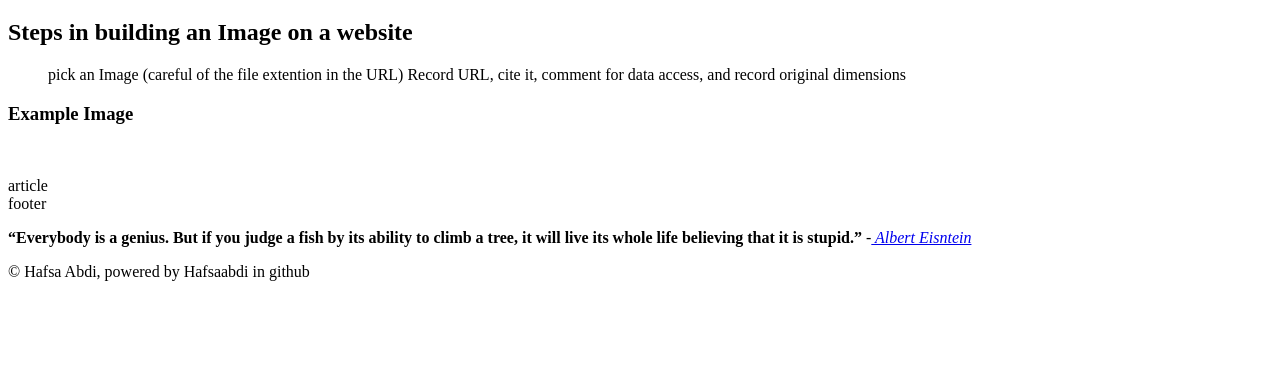
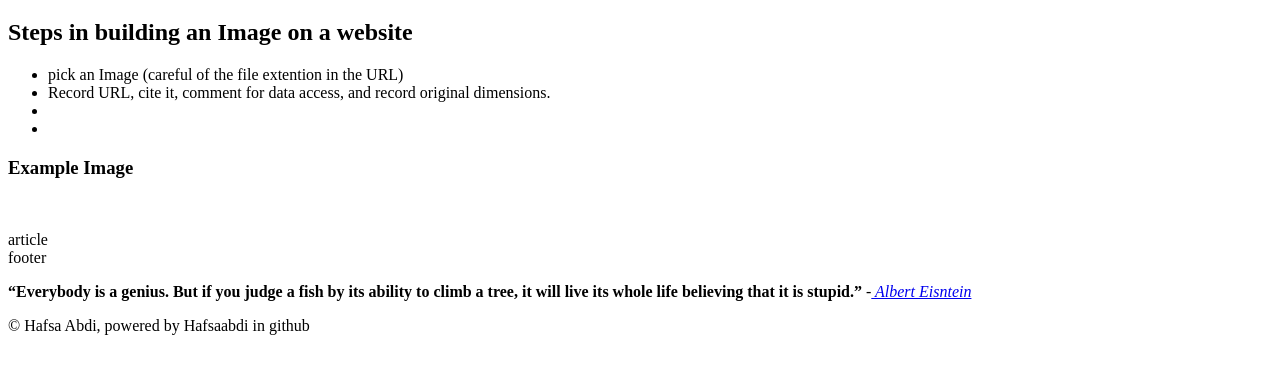
Before and after one commit to hafsaabdi/HTML-20220914, a plain HTML site: page childpages/Image Lesson.html in a window 1280 px wide. Shown: the part 105-478 px from the top of the page. Drawn offline with Linux system fonts and the light colour scheme.

Commit message:
Update Image Lesson.html

```diff
--- a/childpages/Image Lesson.html
+++ b/childpages/Image Lesson.html
@@ -39,10 +39,10 @@
         <section>
             <h1>Steps in building an Image on a website</h1>
             <ul>
-                <il>pick an Image (careful of the file extention in the URL)
-                <il>Record URL, cite it, comment for data access, and record original dimensions
-                <il>
-                <il>
+                <li>pick an Image (careful of the file extention in the URL)
+                <li>Record URL, cite it, comment for data access, and record original dimensions.
+                <li>
+                <li>
             </ul>
         </section>
         <section>
```
